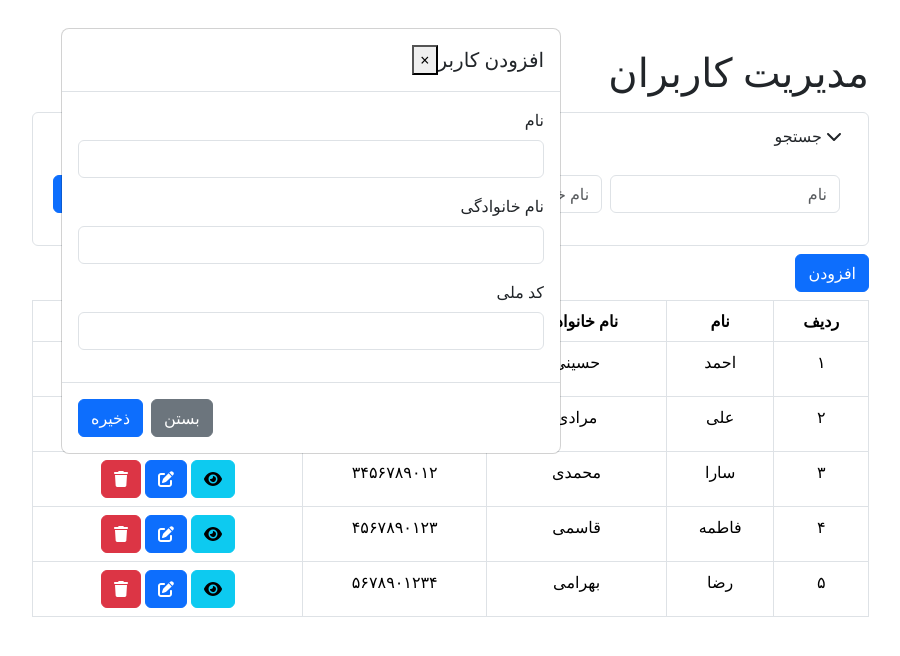
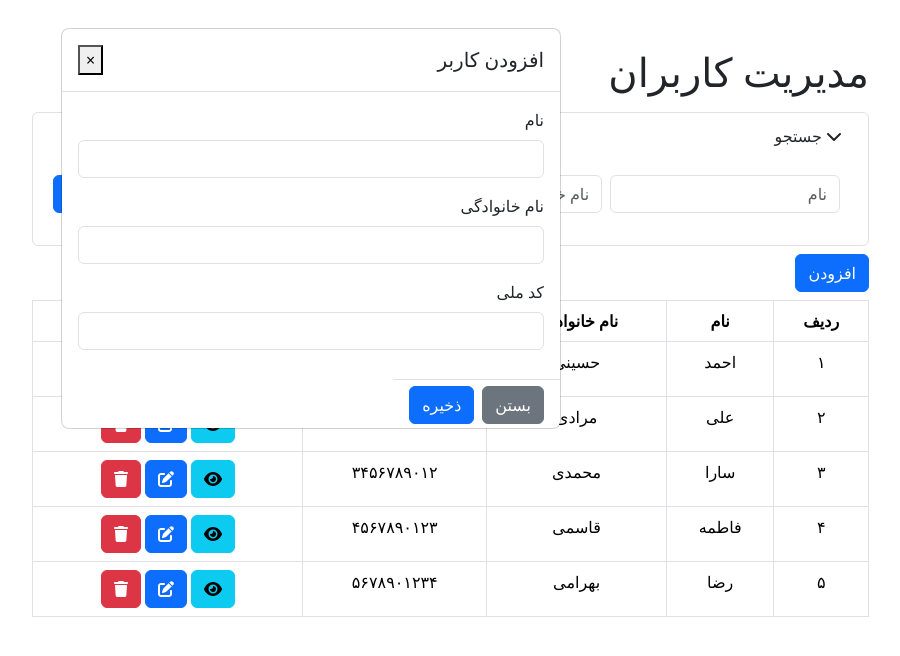
Before and after one commit to Iamamirnaji/user-management, a React (Vite) app: page / in a window 1280 px wide. Both pictures are taken after a click on the button "افزودن". Shown: the top 656 px of the page, without its empty margins (329-1229 px from the left). Built offline with nearby package versions, Linux system fonts and the light colour scheme.

Commit message:
Fixing the position of buttons in the dialog boxes.

```diff
--- a/src/components/UserForm.tsx
+++ b/src/components/UserForm.tsx
@@ -66,7 +66,7 @@ const UserForm: React.FC<UserFormProps> = ({
             <h5 className="modal-title">
               {selectedUser ? "ویرایش کاربر" : "افزودن کاربر"}
             </h5>
-            <button type="button" className="close" onClick={onClose}>
+            <button type="button" className="close me-auto" onClick={onClose}>
               <span>&times;</span>
             </button>
           </div>
@@ -118,7 +118,7 @@ const UserForm: React.FC<UserFormProps> = ({
                 )}
               </div>
             </div>
-            <div className="modal-footer">
+            <div className="modal-footer d-inline">
               <button
                 type="button"
                 className="btn btn-secondary"
```
